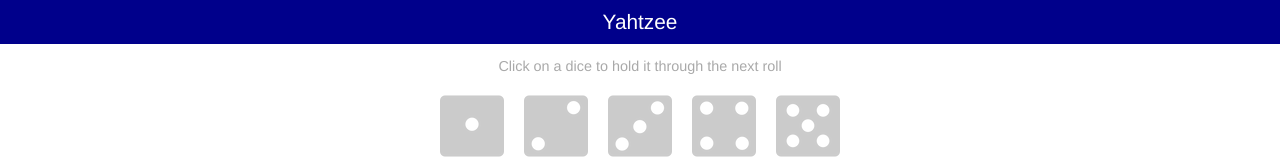
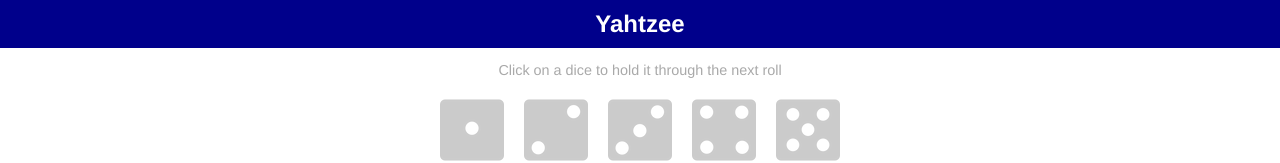
Before and after one commit to svenson95/yahtzee-app, an Angular app: page / in a window 1280 px wide. Shown: the top 163 px of the page. Built offline with nearby package versions, Linux system fonts and the light colour scheme.

Commit message:
refactor: header template

```diff
--- a/src/app/app.component.html
+++ b/src/app/app.component.html
@@ -1,4 +1,4 @@
-<div class="header">
-  <p>Yahtzee</p>
-</div>
+<header>
+  <h2>Yahtzee</h2>
+</header>
 <ytz-content></ytz-content>
--- a/src/app/app.component.scss
+++ b/src/app/app.component.scss
@@ -1,12 +1,10 @@
-
-.header {
+header {
   background: darkblue;
 
-  p {
+  h2 {
     margin: 0;
     padding: 10px;
     text-align: center;
     color: white;
-    font-size: 1.3rem;
   }
 }
```
